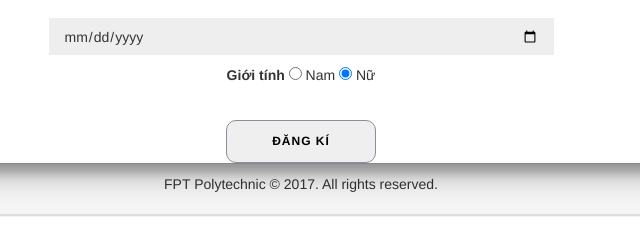
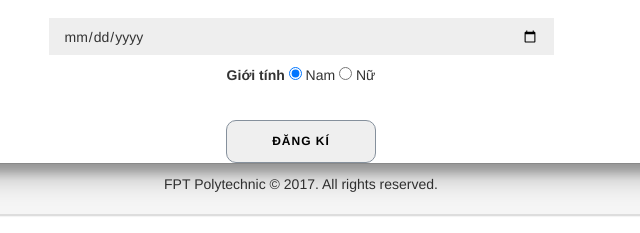
Before and after one commit to hcoonehx95/FE_FR, a website: page index.html at #/dangki in a window 1280 px wide. Shown: the part 589-822 px from the top of the page, 339-979 px from the left. Drawn offline with Linux system fonts and the light colour scheme.

Commit message:
'changes dangki'

```diff
--- a/dangki.html
+++ b/dangki.html
@@ -24,8 +24,8 @@
                 <div  >
                   <p class="form-check-label">
                     <label for="">Giới tính</label>
-                    <input type="radio" class="form-check-input" name="gender" checked value=""> Nam
-                    <input type="radio" class="form-check-input" name="gender" checked value=""> Nữ
+                    <input type="radio" class="form-check-input" name="gender" checked value="true"> Nam
+                    <input type="radio" class="form-check-input" name="gender"  value="false"> Nữ
                   </p>
                 </div>
                 <br>
```
